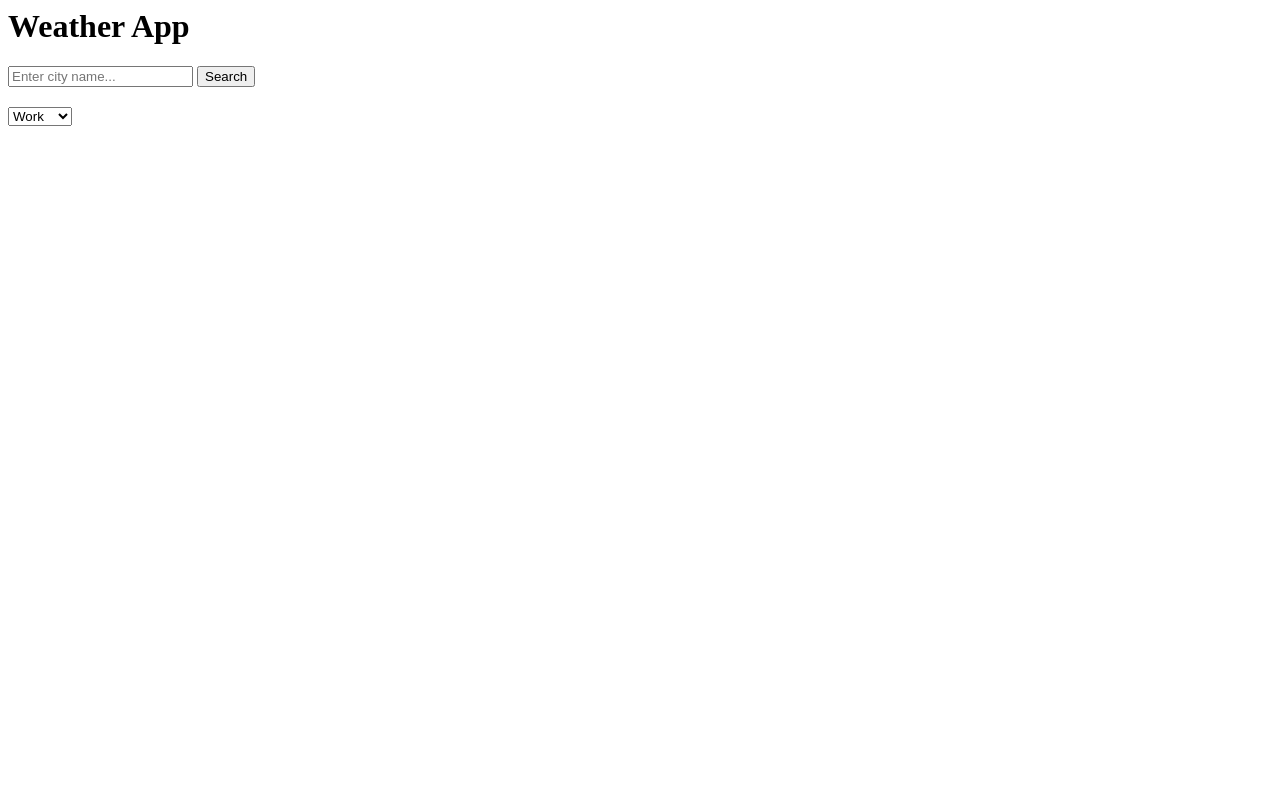
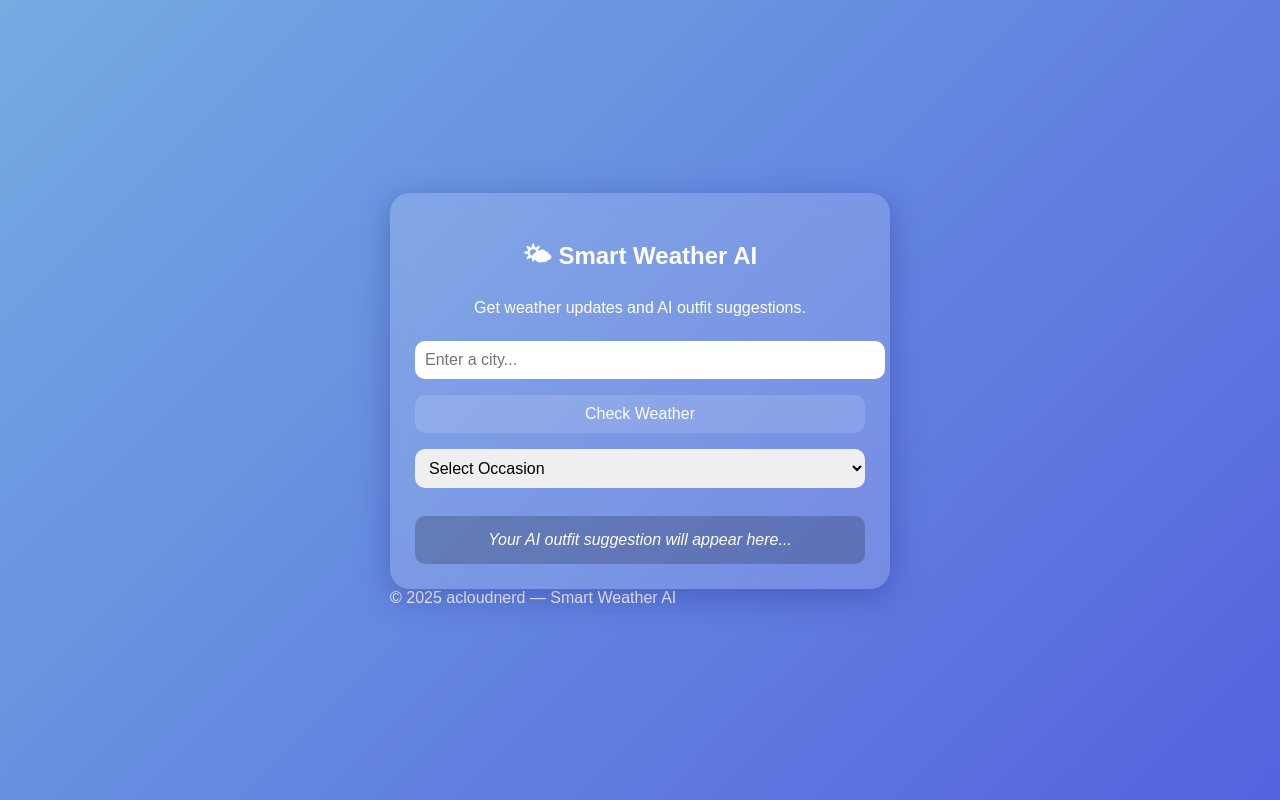
Before and after one commit to acloudnerd/weather-app, a website: page index.html in a window 1280 px wide. Drawn offline with Linux system fonts and the light colour scheme.

Commit message:
UI change

```diff
--- a/index.html
+++ b/index.html
@@ -1,34 +1,45 @@
-<div class = "container">
-    <h1> Weather App</h1>
-    <div class="searchContainer">
-        <input
-            class = "inputField"
-            id = "cityField"
-            placeholder="Enter city name..."
-            type="text" />
+<!DOCTYPE html>
+<html lang="en">
+<head>
+  <meta charset="UTF-8" />
+  <meta name="viewport" content="width=device-width, initial-scale=1.0" />
+  <title>Smart Weather AI</title>
+  <link rel="stylesheet" href="style.css" />
+</head>
+<body>
+  <div class="glass-container">
+    <div class="container">
+      <h2>🌤 Smart Weather AI</h2>
+      <p>Get weather updates and AI outfit suggestions.</p>
 
-            <button id = "searchBtn">Search</Search></button>
+      <input type="text" id="cityField" placeholder="Enter a city..." />
+      <button id="searchBtn">Check Weather</button>
+
+      <select id="occasion">
+        <option value="">Select Occasion</option>
+        <option value="casual">Casual</option>
+        <option value="work">Work</option>
+        <option value="formal">Formal</option>
+        <option value="gym">Gym</option>
+        <option value="golf">Golf</option>
+      </select>
+
+      <p id="errorMessage" style="color: #ff8080;"></p>
+
+      <div id="weatherContainer">
+        <h3 id="cityName"></h3>
+        <p id="temperature"></p>
+        <p id="condition"></p>
+        <p id="windSpeed"></p>
+      </div>
+
+      <div id="aiSuggestion">Your AI outfit suggestion will appear here...</div>
     </div>
+    <footer>
+      © 2025 acloudnerd — Smart Weather AI
+    </footer>
+  </div>
 
-    <div id = "weatherContainer">
-        <h2 id = "cityName"></h2>
-        <p id = "temperature"></p>
-        <p id = "condition"></p>
-        <p id = "windSpeed"></p>
-    </div>
-
-    <p id = "errorMessage"></p>
-
-    <div>
-        <select id = "occasion">
-            <option value = "work">Work</option>
-            <option value = "casual">Casual</option>
-            <option value = "formal">Formal</option>
-            <option value = "gym">Gym</option>
-            <option value = "golf">Golf</option>
-        </select>
-        <p id="aiSuggestion" style = "margin-top: 15px; font-weight: bold;"></p>
-    </div>
-</div>
-
-<script src="script.js"></script>
+  <script src="script.js"></script>
+</body>
+</html>
--- a/package.json
+++ b/package.json
@@ -10,6 +10,7 @@
   "author": "",
   "license": "ISC",
   "dependencies": {
+    "dotenv": "^17.2.3",
     "openai": "^6.7.0"
   }
 }
--- a/style.css
+++ b/style.css
@@ -1,37 +1,56 @@
-.container {
-    max-width: 400px;
-    background: white;
-    padding: 20px;
-    border-radius: 10px;
-    box-shadow: 0 0 10px rgba(0,0,0,1);
-    margin: auto;
+body {
+  font-family: 'Poppins', sans-serif;
+  background: linear-gradient(135deg, #74ABE2, #5563DE);
+  color: #fff;
+  display: flex;
+  justify-content: center;
+  align-items: center;
+  flex-direction: column;
+  min-height: 100vh;
+  margin: 0;
 }
 
-.searchContainer{
-    margin: 20px 0;
+.container {
+  width: 90%;
+  max-width: 450px;
+  background: rgba(255, 255, 255, 0.15);
+  border-radius: 20px;
+  padding: 25px;
+  box-shadow: 0 8px 32px rgba(31, 38, 135, 0.37);
+  backdrop-filter: blur(8px);
+  text-align: center;
 }
 
-.inputField{
-    padding: 10px;
-    width: 70%;
-    border: 1px solid #ccc;
-    border-radius: 5px;
+input, select, button {
+  width: 100%;
+  padding: 10px;
+  margin: 8px 0;
+  border: none;
+  border-radius: 10px;
+  outline: none;
+  font-size: 1em;
 }
 
-.searchBtn{
-    padding: 10px;
-    background: #007bff;
-    color: white;
-    border: none;
-    cursor: pointer;
-    border-radius: 5px;
+button {
+  background-color: #ffffff22;
+  color: #fff;
+  cursor: pointer;
+  transition: all 0.3s ease;
 }
 
-#weatherContainer{
-    display: none;
+button:hover {
+  background-color: #ffffff44;
 }
 
-#errorMessage{
-    color: red;
-    font-weight: bold;
+#weatherContainer {
+  margin-top: 15px;
+  display: none;
 }
+
+#aiSuggestion {
+  margin-top: 20px;
+  background-color: rgba(0, 0, 0, 0.2);
+  padding: 15px;
+  border-radius: 10px;
+  font-style: italic;
+}
```
Also changed, not shown: netlify/functions/ai-recommendation.js (+7 -3 lines), netlify.toml (added), 1 other file.
